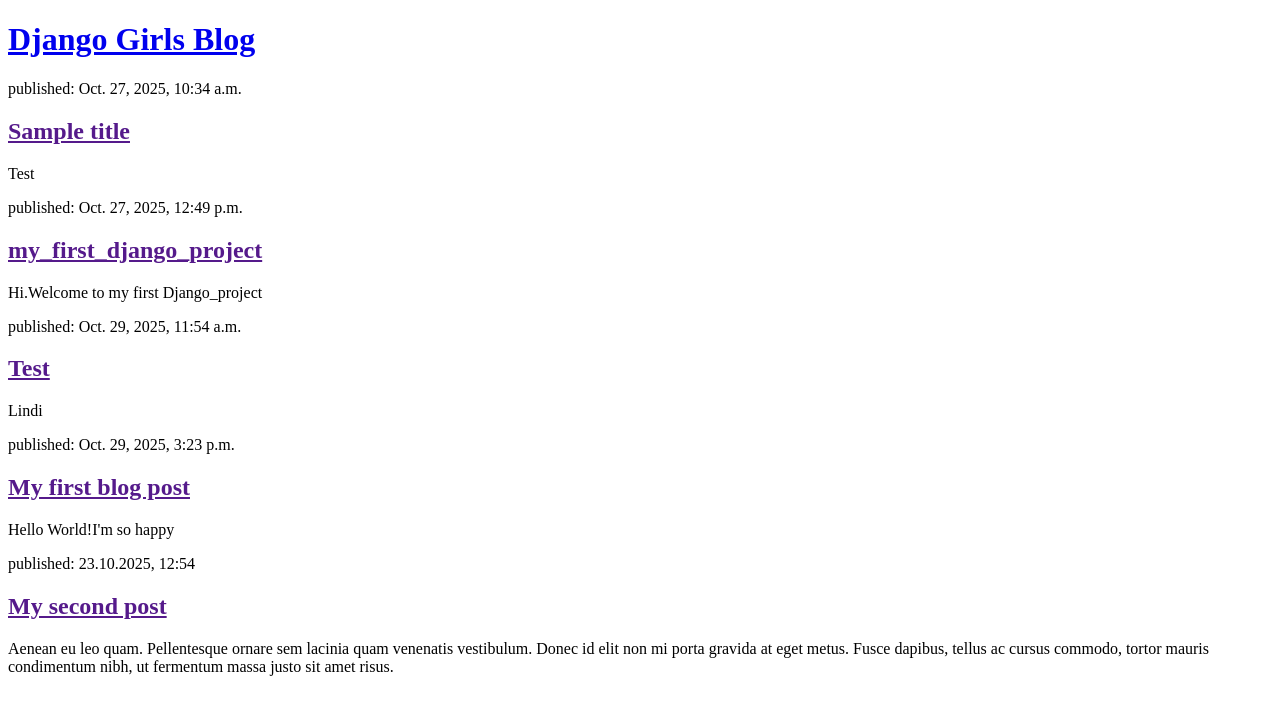
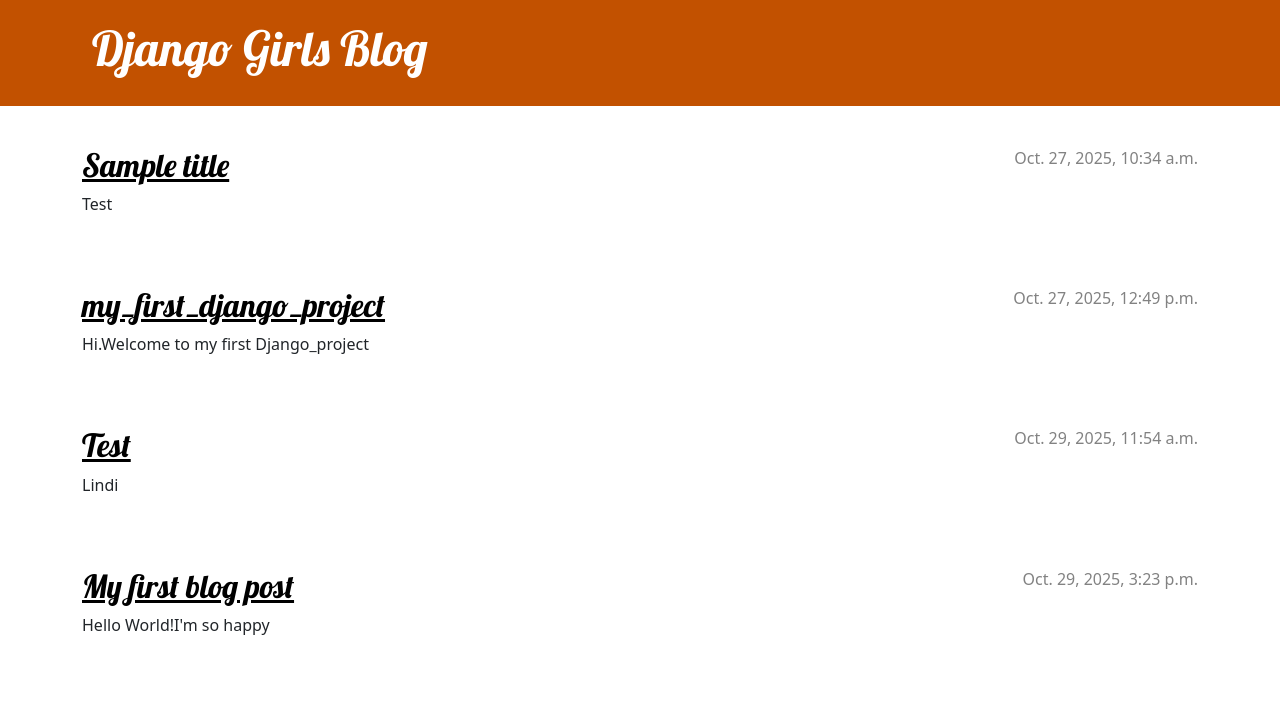
Before and after one commit to Lindiwe-Masombuka/django_project, a Django app: page / in a window 1280 px wide. Shown: the top 715 px of the page. Run offline with Django 5.2, Linux system fonts and the light colour scheme; data comes from the database, SQL or seed files in the repository; both versions use the stored data as it was after the commit.

Commit message:
new changes

```diff
--- /dev/null
+++ b/mysite/blog/static/css/blog.css
@@ -0,0 +1,65 @@
+
+.page-header{
+    background-color: #C25100;
+    margin-top: 0;
+    margin-bottom: 40px;
+    padding: 20px 20px 20px 40px;
+}
+
+.page-header h1,
+.page-header h1 a,
+.page-header h1 a:visited,
+.page-header h1 a:active {
+    color: #ffffff;
+    font-size: 36pt;
+    text-decoration: none;
+}
+
+h1,
+h2,
+h3,
+h4 {
+    font-family: 'Lobster',cursive;
+}
+.date {
+    color: #828282;
+}
+.save {
+    float: right;
+}
+
+.top-menu,
+.top-menu:hover,
+.top-menu:visited {
+    color: #ffffff;
+    float: right;
+    font-size: 26pt;
+    margin-right: 20px;
+}
+
+.post {
+    margin-bottom: 70px;
+}
+
+.post h2 a,
+.post h2 a:visited {
+    color: #000000;
+}
+
+.post > .date,
+.post > .actions {
+    float: right;
+}
+
+.btn-secondary,
+.btn-secondary:visited {
+    color: #C25100;
+    background: none;
+    border-color: #C25100;
+    margin-left: 15px;
+}
+
+.btn-secondary:hover {
+    color: #FFFFFF;
+    background-color: #C25100;
+}
--- /dev/null
+++ b/mysite/blog/templates/blog/base.html
@@ -0,0 +1,30 @@
+{% load static %}
+<!DOCTYPE html>
+<html>
+<head>
+    <title>Django Girls blog</title>
+    <link rel="stylesheet" href="https://fonts.googleapis.com/css?family=Lobster&subset=latin,latin-ext">
+    <link rel="stylesheet" href="https://cdn.jsdelivr.net/npm/bootstrap@5.3.3/dist/css/bootstrap.min.css" integrity="sha384-QWTKZyjpPEjISv5WaRU9OFeRpok6YctnYmDr5pNlyT2bRjXh0JMhjY6hW+ALEwIH" crossorigin="anonymous">
+    <link rel="stylesheet" href="{% static 'css/blog.css' %}">
+</head>
+    <body>
+        <header class="page-header">
+      <div class="container">
+        {% if user.is_authenticated %}
+          <a href="{% url 'post_new' %}" class="top-menu">
+                {% include './icons/icon.svg' %}
+          </a>
+        {% endif %}
+          <h1><a href="/">Django Girls Blog</a></h1>
+      </div>
+    </header>
+    <main class="container">
+        <div class="row">
+            <div class="col">
+            {% block content %}
+            {% endblock %}
+            </div>
+        </div>
+    </main>
+    </body>
+</html>
--- a/mysite/blog/templates/blog/post_list.html
+++ b/mysite/blog/templates/blog/post_list.html
@@ -1,26 +1,12 @@
-<!DOCTYPE html>
-<html>
-<head>
-    <title>Django Girls blog</title>
-</head>
-    <body>
-        <header>
-            <h1><a href="/">Django Girls Blog</a></h1>
-        </header>
-
+{% extends 'blog/base.html' %}
+    {% block content %}
         {% for post in posts %}
-            <article>
-                <time>published: {{ post.published_date}}</time>
-                <h2><a href="">{{post.title}}</a></h2>
+            <article class="post">
+                <time class="date">
+                    {{ post.published_date }}
+                </time>
+                <h2><a href="{% url 'post_detail' pk=post.pk %}">{{ post.title }}</a></h2>
                 <p>{{ post.text|linebreaksbr }}</p>
             </article>
         {% endfor %}
-
-        <article>
-            <time>published: 23.10.2025, 12:54</time>
-            <h2><a href="">My second post</a></h2>
-            <p>Aenean eu leo quam. Pellentesque ornare sem lacinia quam venenatis vestibulum. Donec id elit non mi porta gravida at eget metus. Fusce dapibus, tellus ac cursus commodo, tortor mauris condimentum nibh, ut fermentum massa justo sit amet risus.</p>
-        </article>
-
-    </body>
-</html>
+    {% endblock %}
--- a/mysite/blog/urls.py
+++ b/mysite/blog/urls.py
@@ -3,4 +3,7 @@
 
 urlpatterns = [
     path('',views.post_list, name='post_list'),
+    path('post/<int:pk>/',views.post_edit, name='post_detail'),
+    path('post/<int:pk>/edit/',views.post_edit, name='post_edit'),
+    path('post/new/',views.post_new, name='post_new'),
 ]
--- a/mysite/blog/views.py
+++ b/mysite/blog/views.py
@@ -1,9 +1,44 @@
-from django.shortcuts import render
 from django.utils import timezone
 from .models import Post
+from django.shortcuts import render, get_object_or_404, redirect
+from .forms import PostForm
+
 
 def post_list(request):
     posts = Post.objects.filter(published_date__lte=timezone.now()).order_by('published_date')
-    return render(request, 'blog/post_list.html',{'posts': posts})
+    return render(request, 'blog/post_list.html', {'posts': posts})
 
-# Create your views here.11
+
+def post_detail(request, pk):
+    post = get_object_or_404(Post, pk=pk)
+    return render(request, 'blog/post_detail.html', {'post': post})
+
+
+def post_new(request):
+    if request.method == "POST":
+        form = PostForm(request.POST)
+        if form.is_valid():
+            post = form.save(commit=False)
+            post.author = request.user
+            post.published_date = timezone.now()
+            post.save()
+            return redirect('post_detail', pk=post.pk)
+    else:
+        form = PostForm()
+    return render(request, 'blog/post_edit.html', {'form': form})
+
+
+def post_edit(request, pk):
+    post = get_object_or_404(Post, pk=pk)
+    if request.method == "POST":
+        form = PostForm(request.POST, instance=post)
+        if form.is_valid():
+            post = form.save(commit=False)
+            post.author = request.user
+            post.published_date = timezone.now()
+            post.save()
+            return redirect('post_detail', pk=post.pk)
+    else:
+        form = PostForm(instance=post)
+
+    return render(request, 'blog/post_edit.html', {'form': form})
```
Also changed, not shown: mysite/blog/forms.py (added, +8 -0 lines), mysite/blog/templates/blog/post_detail.html (added, +20 -0 lines), mysite/blog/templates/blog/post_edit.html (added, +9 -0 lines), mysite/blog/templates/blog/icons/icon.svg (added), mysite/blog/templates/blog/icons/pencil-fill.svg (added), mysite/db.sqlite3.
